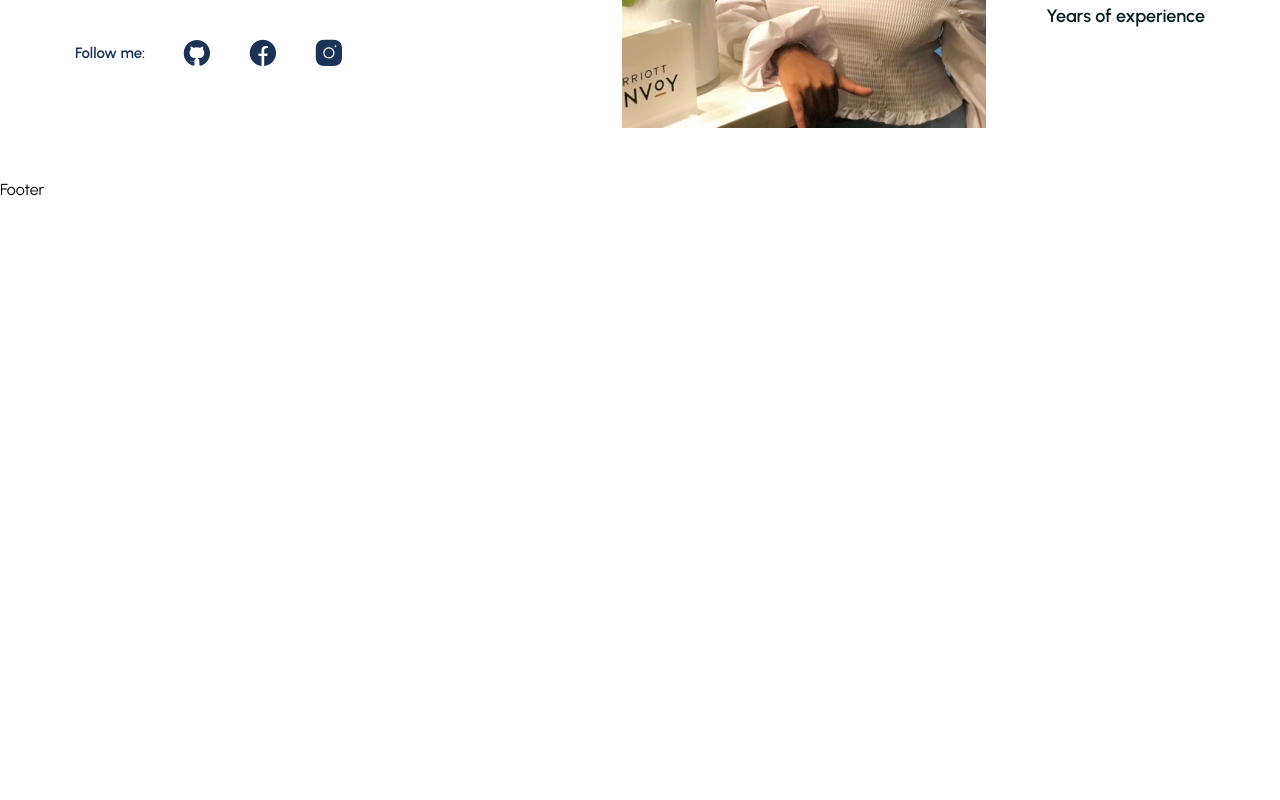
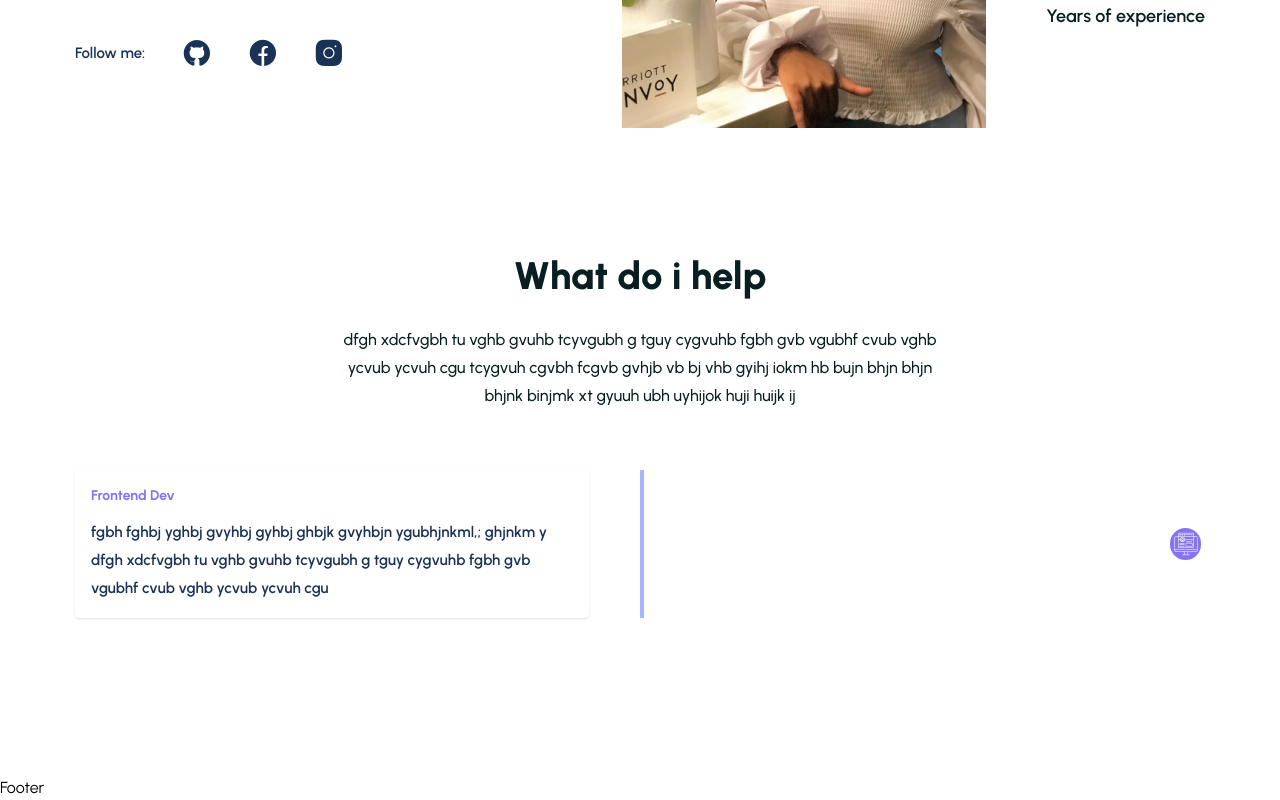
Before and after one commit to lelethuml/myPortfolio, a React (Create React App) app: page / in a window 1280 px wide. Shown: the part 494-1294 px from the top of the page. Before the commit the page ends 800 px from the top, so only its background shows below. Built offline with nearby package versions, Linux system fonts and the light colour scheme.

Commit message:
halfdone services

```diff
--- a/src/App.js
+++ b/src/App.js
@@ -7,6 +7,7 @@ import "./App.css";
 import Header from "./components/Header/Header";
 import Footer from "./components/Footer/Footer";
 import Hero from "./components/UI/Hero";
+import Services from "./components/UI/Services";
 
 
 function App() {
@@ -18,6 +19,7 @@ function App() {
     <Header/>
     <main>
       <Hero/>
+      <Services/>
     </main>
 
     <Footer/>
--- /dev/null
+++ b/src/components/UI/Services.jsx
@@ -0,0 +1,59 @@
+import react from 'react';
+import frontendImg from '../../assets/images/front-end.png'
+
+const Services = () =>{
+return (
+    <section id = "Services">
+        <div className='container lg:pt-5'>
+            <div className='text-center'>
+                <h2 className='text-headingColor font-[800] text-[2.4rem] mb-5'>
+                    What do i help
+                    </h2>
+                    <p className='lg:max-w-[600px] lg:mx-auto text-headingColor font-[500] text-[16px] leading-7'> dfgh xdcfvgbh tu vghb gvuhb tcyvgubh g tguy cygvuhb fgbh gvb vgubhf cvub vghb ycvub ycvuh cgu tcygvuh cgvbh fcgvb gvhjb vb bj vhb gyihj iokm hb bujn bhjn bhjn bhjnk binjmk xt gyuuh ubh uyhijok huji huijk ij
+                    </p>
+
+            </div>
+            <div className='flex flex-col justify-center sm:py-12'>
+                <div className='w-full py-3 sm:max-2-xl sm:mx-auto sm:px-0'>
+                    <div className='relative text-gray-700 antialiased text-sm font-semibold'>
+                          {/* =========== vertical line running through the middle======== */}
+                          <div className='hidden absolute w-1 sm:block bg-indigo-300 h-full left-1/2 transform-translate-x-1/2'></div>
+                           {/* =========== left card======== */}
+                           <div className='mt-6 sm:mt-0 sm:mb-12'>
+                            <div className='flex items-center flex-col sm:flex-row'>
+                                <div className='flex justify-start w-full mx-auto items-center'>
+                                    <div className=' w-full sm:w-1/2 sm:pr-8'>
+                                        <div data-aos = 'fade-right' data-aos-duration = '1200' className='bg-white p-4 rounded shadow group hover:bg-primaryColor cursor-pointer ease-in duration-150'>
+                                            <h3 className='text-primaryColor font-[700] mb-3 group-hover:text-white group-hover:font-[600]text-xl '>Frontend Dev</h3>
+                                            <p className='text-[15px] text-smallTextColor group-hover:text-white group-hover:font-[500] leading-7'>
+                                                fgbh fghbj yghbj gvyhbj gyhbj ghbjk gvyhbjn ygubhjnkml,; ghjnkm y dfgh xdcfvgbh tu vghb gvuhb tcyvgubh g tguy cygvuhb fgbh gvb vgubhf cvub vghb ycvub ycvuh cgu
+                                                </p>
+
+                                        </div>
+                                    </div>
+                                </div>
+
+                                <div className='rounded-full bg-primaryColor border-white border-4 w-10 h-10 left-8 absolute-left-1/2 transform  -translate-y-4 sm:translate-y-0 flex items-center justify-center'>
+                                    <figure>
+                                        <img src= {frontendImg} alt = " "/>
+                                    </figure>
+
+                                </div>
+
+                            </div>
+
+                           </div>
+
+                    </div>
+
+                </div>
+
+            </div>
+
+        </div>
+
+    </section>
+)
+};
+
+export default Services;
```
